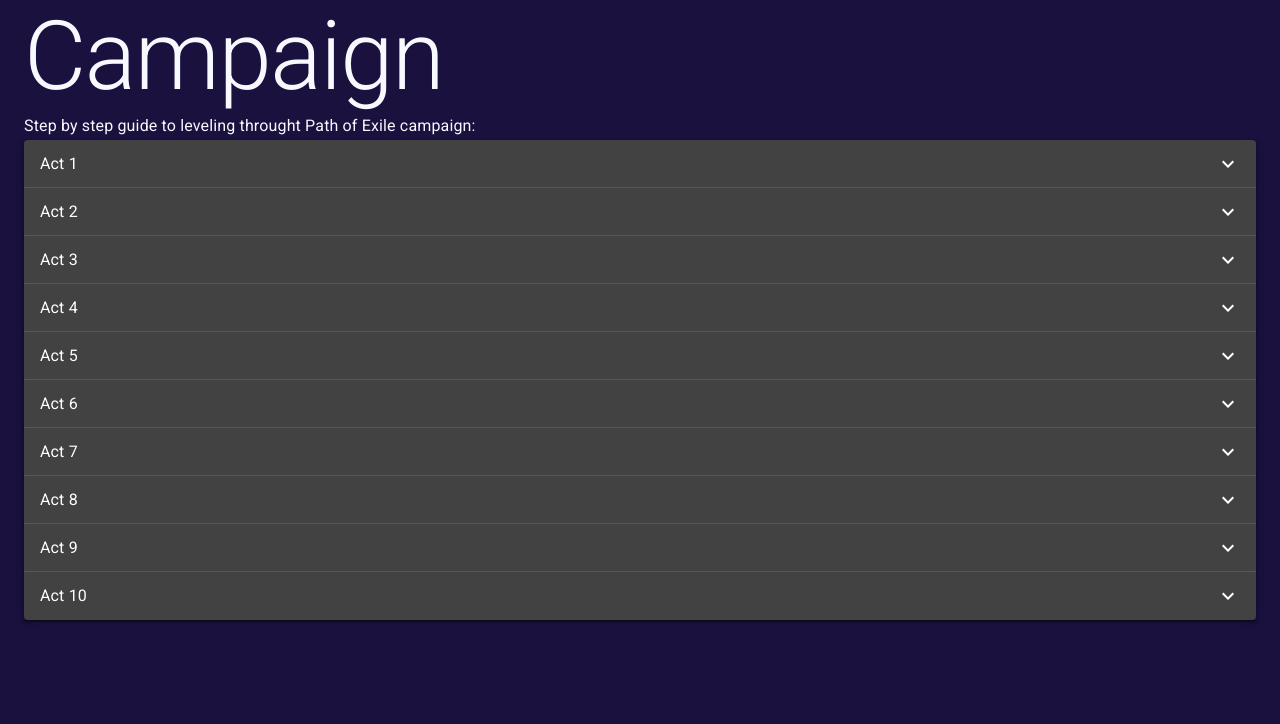
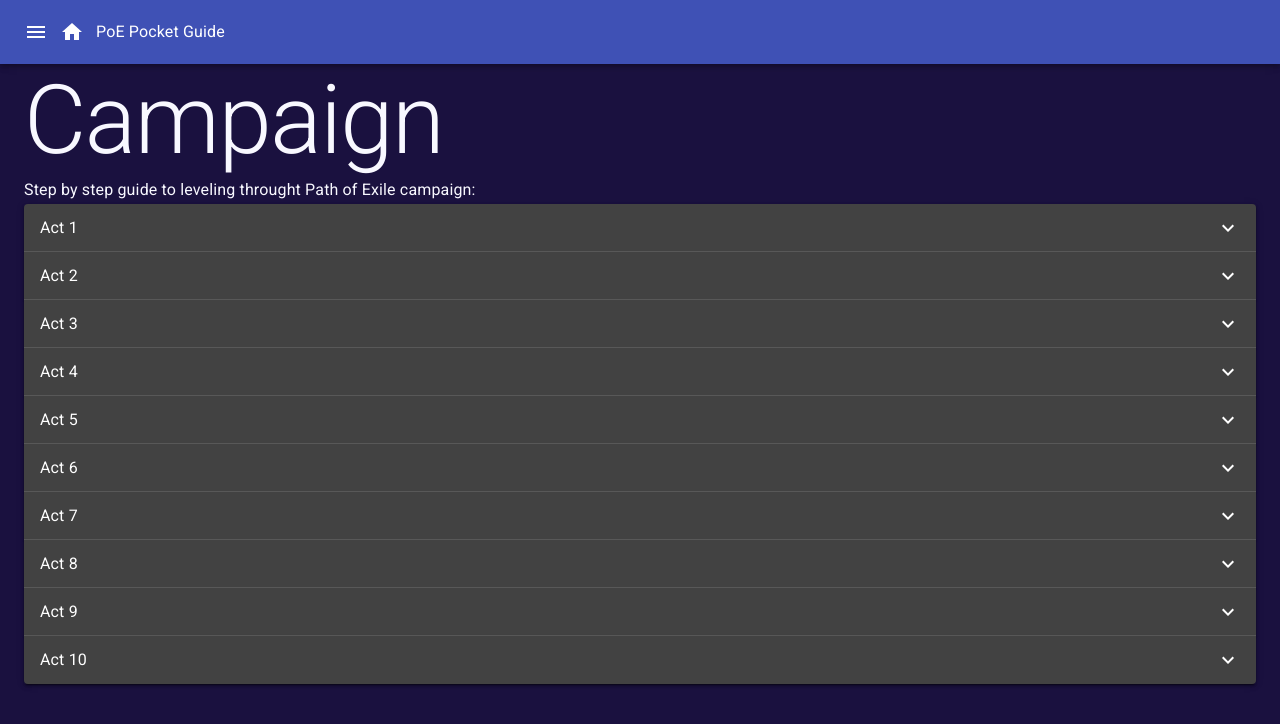
Before and after one commit to ajcumine/poe-pocket-guide, a Next.js app: page /campaign in a window 1280 px wide. Shown: the top 724 px of the page. Built offline with nearby package versions, Linux system fonts and the light colour scheme.

Commit message:
header component

```diff
--- /dev/null
+++ b/components/Header.tsx
@@ -0,0 +1,23 @@
+import React from 'react';
+
+import { AppBar, IconButton, Toolbar, Typography } from '@material-ui/core';
+import HomeIcon from '@material-ui/icons/Home';
+import Link from 'next/link';
+
+import HeaderMenu from './HeaderMenu';
+
+const Header = () => (
+  <AppBar position="static">
+    <Toolbar>
+      <HeaderMenu />
+      <Link href="/" passHref>
+        <IconButton edge="start" aria-label="home">
+          <HomeIcon />
+        </IconButton>
+      </Link>
+      <Typography>PoE Pocket Guide</Typography>
+    </Toolbar>
+  </AppBar>
+);
+
+export default Header;
--- /dev/null
+++ b/components/HeaderMenu.tsx
@@ -0,0 +1,39 @@
+import React, { useState } from 'react';
+
+import { IconButton, Menu, MenuItem } from '@material-ui/core';
+import MenuIcon from '@material-ui/icons/Menu';
+import Link from 'next/link';
+
+const HeaderMenu = () => {
+  const [anchorEl, setAnchorEl] = useState<HTMLButtonElement | null>(null);
+
+  const handleClose = () => {
+    setAnchorEl(null);
+  };
+
+  return (
+    <>
+      <IconButton
+        edge="start"
+        aria-label="menu"
+        onClick={(e) => setAnchorEl(e.currentTarget)}
+      >
+        <MenuIcon />
+      </IconButton>
+      <Menu
+        id="simple-menu"
+        anchorEl={anchorEl}
+        keepMounted
+        open={Boolean(anchorEl)}
+        onClose={handleClose}
+      >
+        <MenuItem onClick={handleClose}>Close</MenuItem>
+        <Link href="/campaign" passHref>
+          <MenuItem>Leveling Guide</MenuItem>
+        </Link>
+      </Menu>
+    </>
+  );
+};
+
+export default HeaderMenu;
--- a/components/Page.tsx
+++ b/components/Page.tsx
@@ -4,6 +4,7 @@
 import styled from 'styled-components';
 
 import styles from '../styles/variables';
+import Header from './Header';
 
 const PageWrapper = styled.main`
   background-color: ${styles.colors.purple};
@@ -23,6 +24,7 @@
   children: React.ReactNodeArray | React.ReactElement;
 }) => (
   <PageWrapper>
+    <Header />
     <StyledContainer>{children}</StyledContainer>
   </PageWrapper>
 );
```
